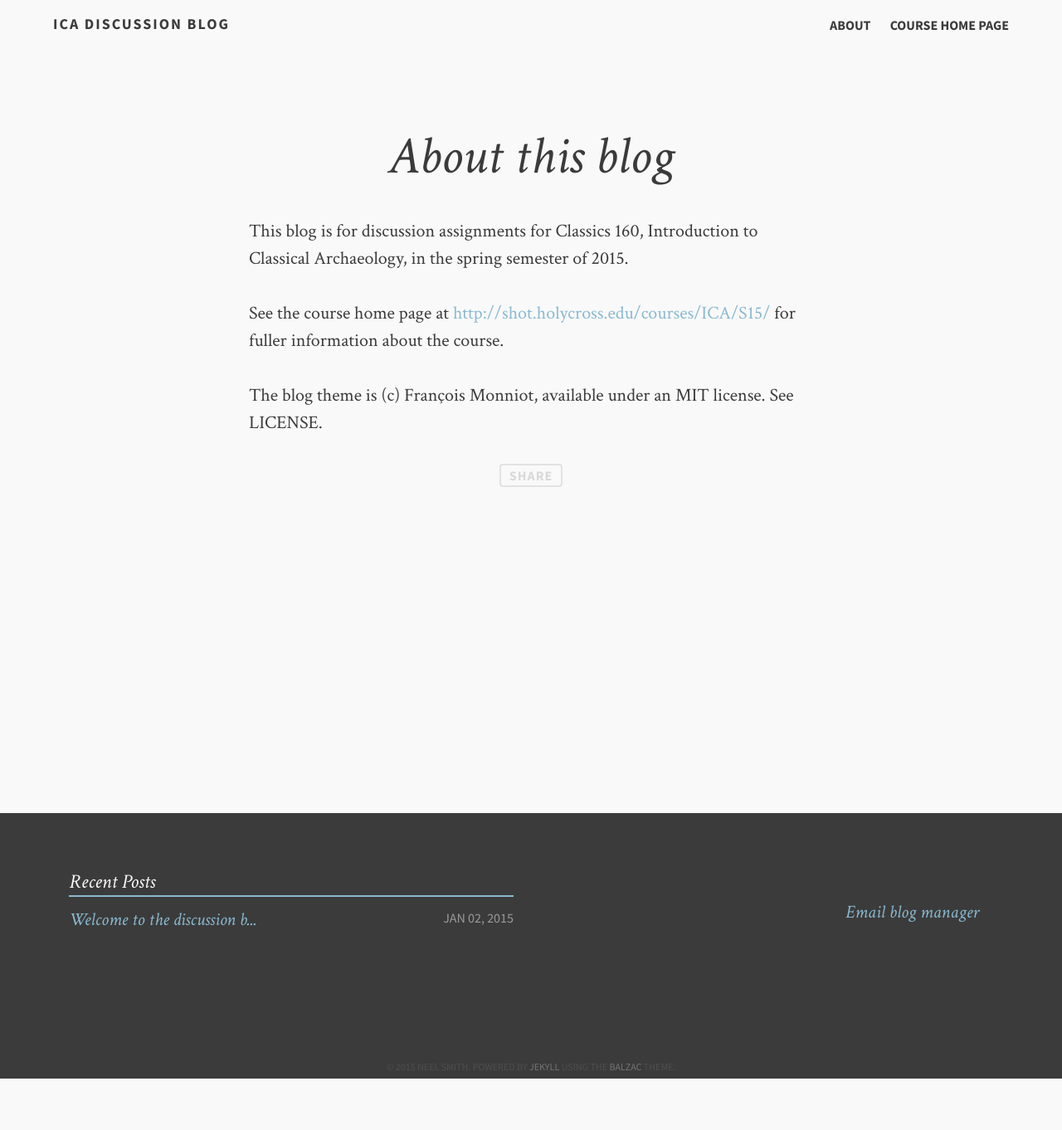
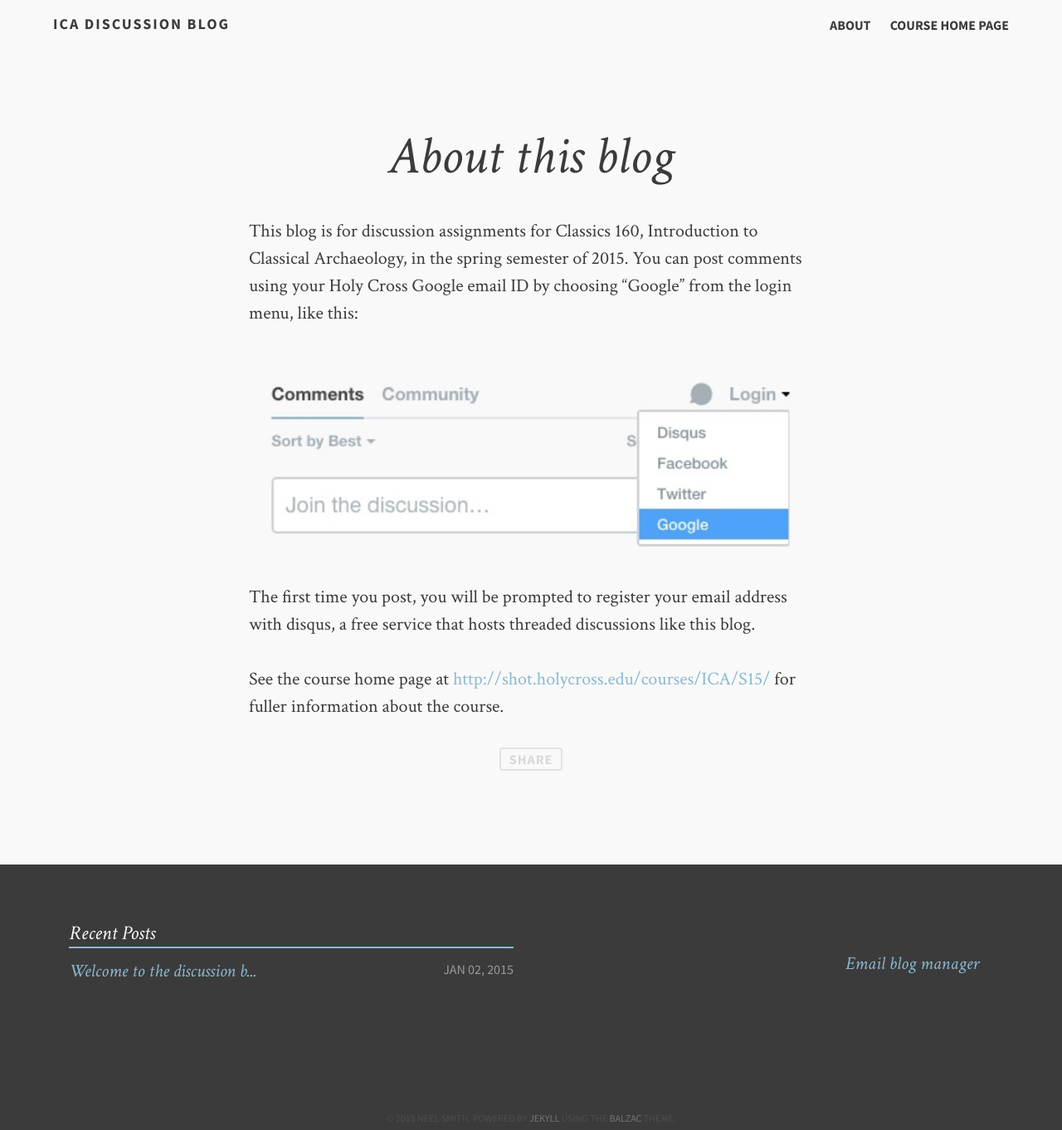
Before and after one commit to neelsmith/ica-s14, a Jekyll site: the page built from about.md, in a window 1280 px wide. Shown: the whole page at 83% size. Built offline with Jekyll 4.4.1, drawn with Linux system fonts in a browser that asks for light colours; comment, search, counter and statistics services are not loaded; before the commit the page ends 1300 px from its top, so only the background shows below that.

Commit message:
Add instructions in About

```diff
--- a/about.md
+++ b/about.md
@@ -4,8 +4,10 @@
 permalink: /about/
 ---
 
-This blog is for discussion assignments for Classics 160, Introduction to Classical Archaeology, in the spring semester of 2015.
+This blog is for discussion assignments for Classics 160, Introduction to Classical Archaeology, in the spring semester of 2015.    You can post comments using your Holy Cross Google email ID by choosing "Google" from the login menu, like this:
+
+ ![Logging in to comment](../images/disqus_login.jpg)
+
+ The first time you post,  you will be prompted to register your email address with disqus, a free service that hosts threaded discussions like this blog.
 
 See the course home page at <http://shot.holycross.edu/courses/ICA/S15/> for fuller information about the course.
-
-The blog theme is (c) François Monniot, available under an MIT license. See LICENSE.
```
Also changed, not shown: _posts/2015-01-02-welcome.md (+0 -1 lines), images/disqus_login.jpg (added), license.md.
